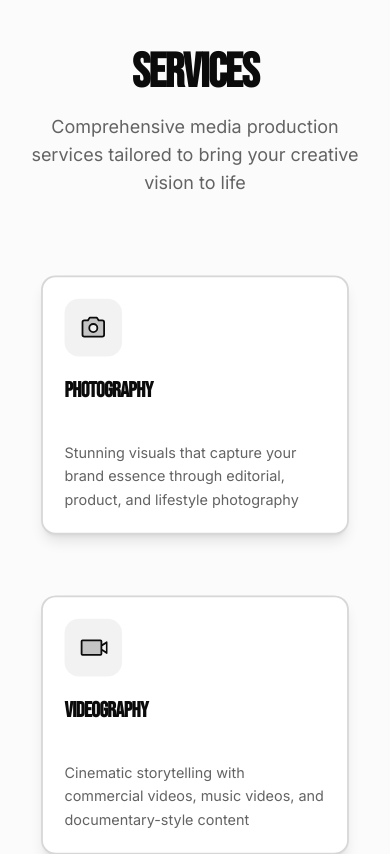
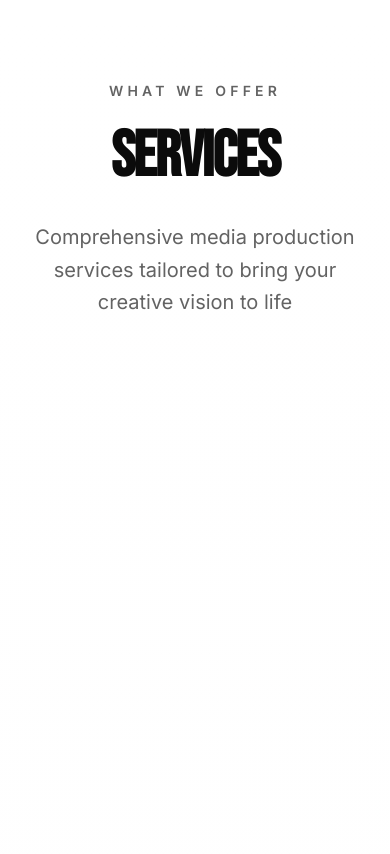
Before and after one commit to fusionlabs-tech/aegon-studios, a React (Vite) app: page / in a window 390 px wide. Shown: the part 5500-6354 px from the top of the page. Built offline with nearby package versions, Linux system fonts and the light colour scheme.

Commit message:
Generated by Spark: we need to make that service we offer part more matching. it feels odd currently

```diff
--- a/src/components/Services.tsx
+++ b/src/components/Services.tsx
@@ -1,9 +1,8 @@
 import { useEffect, useRef } from 'react'
-import { motion } from 'framer-motion'
+import { motion, useScroll, useTransform } from 'framer-motion'
 import gsap from 'gsap'
 import { ScrollTrigger } from 'gsap/ScrollTrigger'
 import { Camera, VideoCamera, Microphone, Calendar, Buildings, Sparkle } from '@phosphor-icons/react'
-import { Card, CardContent, CardDescription, CardHeader, CardTitle } from '@/components/ui/card'
 
 gsap.registerPlugin(ScrollTrigger)
 
@@ -11,131 +10,179 @@ const services = [
   {
     icon: Camera,
     title: 'Photography',
-    description: 'Stunning visuals that capture your brand essence through editorial, product, and lifestyle photography'
+    description: 'Stunning visuals that capture your brand essence through editorial, product, and lifestyle photography',
+    number: '01'
   },
   {
     icon: VideoCamera,
     title: 'Videography',
-    description: 'Cinematic storytelling with commercial videos, music videos, and documentary-style content'
+    description: 'Cinematic storytelling with commercial videos, music videos, and documentary-style content',
+    number: '02'
   },
   {
     icon: Buildings,
     title: 'Studio Sessions',
-    description: 'Professional studio environment with state-of-the-art equipment for controlled shoots'
+    description: 'Professional studio environment with state-of-the-art equipment for controlled shoots',
+    number: '03'
   },
   {
     icon: Calendar,
     title: 'Event Coverage',
-    description: 'Comprehensive documentation of your events with photo and video coverage'
+    description: 'Comprehensive documentation of your events with photo and video coverage',
+    number: '04'
   },
   {
     icon: Microphone,
     title: 'Podcast Production',
-    description: 'Multi-camera podcast recording with professional audio and video post-production'
+    description: 'Multi-camera podcast recording with professional audio and video post-production',
+    number: '05'
   },
   {
     icon: Sparkle,
     title: 'Brand Content',
-    description: 'Complete content creation services to elevate your brand across all platforms'
+    description: 'Complete content creation services to elevate your brand across all platforms',
+    number: '06'
   }
 ]
 
 export function Services() {
   const sectionRef = useRef<HTMLElement>(null)
-  const cardsRef = useRef<HTMLDivElement>(null)
+  const titleRef = useRef<HTMLDivElement>(null)
+
+  const { scrollYProgress } = useScroll({
+    target: sectionRef,
+    offset: ["start end", "end start"]
+  })
+
+  const titleOpacity = useTransform(scrollYProgress, [0, 0.2, 0.8, 1], [0, 1, 1, 0])
+  const titleY = useTransform(scrollYProgress, [0, 0.2, 0.8, 1], [100, 0, 0, -100])
 
   useEffect(() => {
-    if (!cardsRef.current) return
+    if (!sectionRef.current) return
 
-    const cards = cardsRef.current.querySelectorAll('.service-card')
+    const serviceItems = sectionRef.current.querySelectorAll('.service-item')
 
+    serviceItems.forEach((item, index) => {
       gsap.fromTo(
-      cards,
-      { opacity: 0, y: 60 },
+        item,
+        {
+          opacity: 0,
+          y: 100,
+          scale: 0.9
+        },
         {
           opacity: 1,
           y: 0,
-        duration: 0.8,
-        stagger: 0.15,
+          scale: 1,
+          duration: 1,
           ease: 'power3.out',
           scrollTrigger: {
-          trigger: cardsRef.current,
-          start: 'top 70%',
+            trigger: item,
+            start: 'top 85%',
+            end: 'top 50%',
+            scrub: 1,
           }
         }
       )
+    })
+
+    return () => {
+      ScrollTrigger.getAll().forEach(trigger => {
+        const triggerElement = trigger.vars.trigger
+        if (triggerElement && typeof triggerElement !== 'string' && 'closest' in triggerElement) {
+          if ((triggerElement as Element).closest('#services-section')) {
+            trigger.kill()
+          }
+        }
+      })
+    }
   }, [])
 
   return (
     <motion.section
+      id="services-section"
       ref={sectionRef}
-      initial={{ opacity: 0 }}
-      whileInView={{ opacity: 1 }}
+      className="relative py-32 bg-background overflow-hidden"
+    >
+      <div className="absolute inset-0 bg-gradient-to-b from-transparent via-secondary/5 to-transparent pointer-events-none" />
+
+      <div className="container mx-auto px-6 relative">
+        <motion.div
+          ref={titleRef}
+          style={{ opacity: titleOpacity, y: titleY }}
+          className="text-center mb-24"
+        >
+          <motion.div
+            initial={{ opacity: 0, scale: 0.9 }}
+            whileInView={{ opacity: 1, scale: 1 }}
             viewport={{ once: true, margin: "-100px" }}
-      transition={{ duration: 1, ease: "easeOut" }}
-      className="py-24 bg-secondary/30"
+            transition={{ duration: 0.8, ease: [0.43, 0.13, 0.23, 0.96] }}
           >
-      <div className="container mx-auto px-6">
-        <motion.div
-          initial={{ opacity: 0, y: 50 }}
-          whileInView={{ opacity: 1, y: 0 }}
-          viewport={{ once: true }}
-          transition={{ duration: 0.8 }}
-          className="text-center mb-16"
-        >
-          <h2
-            className="text-[clamp(3rem,8vw,6rem)] leading-none font-bold tracking-tight mb-4 font-display"
-          >
+            <div className="text-muted-foreground font-semibold tracking-[0.3em] mb-6 text-sm">
+              WHAT WE OFFER
+            </div>
+            <h2 className="text-[clamp(4rem,12vw,10rem)] leading-none font-bold tracking-tight font-display mb-8">
               SERVICES
             </h2>
-          <p
-            className="text-muted-foreground text-lg max-w-2xl mx-auto"
-          >
+            <p className="text-muted-foreground text-xl md:text-2xl max-w-3xl mx-auto leading-relaxed">
               Comprehensive media production services tailored to bring your creative vision to life
             </p>
           </motion.div>
+        </motion.div>
 
-        <div ref={cardsRef} className="grid grid-cols-1 md:grid-cols-2 lg:grid-cols-3 gap-8">
+        <div className="max-w-7xl mx-auto space-y-0">
           {services.map((service, index) => {
             const Icon = service.icon
+            const isEven = index % 2 === 0
+
             return (
               <motion.div
                 key={service.title}
-                initial={{ opacity: 0, y: 60, scale: 0.9 }}
-                whileInView={{ opacity: 1, y: 0, scale: 1 }}
-                viewport={{ once: true, margin: "-50px" }}
-                transition={{
-                  duration: 0.6,
-                  delay: index * 0.1,
-                  ease: [0.25, 0.46, 0.45, 0.94]
-                }}
-                whileHover={{ y: -12, scale: 1.02 }}
-                className="service-card"
+                className="service-item relative border-t border-border/40 last:border-b py-12 md:py-16 group"
               >
-                <Card className="h-full border-2 hover:border-primary transition-all duration-500 bg-background shadow-lg hover:shadow-2xl group">
-                  <CardHeader className="pb-4">
-                    <div className="mb-4 inline-flex items-center justify-center w-16 h-16 rounded-xl bg-primary/5 group-hover:bg-primary transition-colors duration-500">
+                <div className={`grid md:grid-cols-12 gap-8 items-center ${isEven ? '' : 'md:grid-flow-dense'}`}>
+                  <div className={`md:col-span-2 ${isEven ? '' : 'md:col-start-11 md:text-right'}`}>
+                    <motion.div
+                      className="inline-flex items-center justify-center w-20 h-20 md:w-24 md:h-24 rounded-2xl bg-primary/5 group-hover:bg-primary transition-all duration-700 group-hover:scale-110 group-hover:rotate-6"
+                    >
                       <Icon
-                        size={32}
+                        size={48}
                         weight="duotone"
-                        className="text-primary group-hover:text-primary-foreground transition-colors duration-500"
+                        className="text-primary group-hover:text-primary-foreground transition-colors duration-700"
                       />
+                    </motion.div>
                   </div>
-                    <CardTitle className="text-2xl font-display tracking-tight">
+
+                  <div className={`md:col-span-8 ${isEven ? 'md:col-start-3' : 'md:col-start-3 md:text-right'}`}>
+                    <motion.div className="space-y-4">
+                      <div className="flex items-baseline gap-4 justify-start">
+                        <span className="text-[8rem] md:text-[12rem] font-display font-bold text-transparent bg-clip-text bg-gradient-to-br from-primary/20 to-primary/5 leading-none group-hover:from-primary/40 group-hover:to-primary/20 transition-all duration-700">
+                          {service.number}
+                        </span>
+                      </div>
+
+                      <h3 className="text-5xl md:text-7xl lg:text-8xl font-display font-bold text-foreground leading-none tracking-tight group-hover:text-primary transition-colors duration-500">
                         {service.title}
-                    </CardTitle>
-                  </CardHeader>
-                  <CardContent>
-                    <CardDescription className="text-base leading-relaxed">
+                      </h3>
+
+                      <p className="text-muted-foreground text-lg md:text-xl lg:text-2xl leading-relaxed max-w-3xl">
                         {service.description}
-                    </CardDescription>
-                  </CardContent>
-                </Card>
+                      </p>
+                    </motion.div>
+                  </div>
+                </div>
+
+                <motion.div
+                  className="absolute inset-0 bg-gradient-to-r from-primary/0 via-primary/5 to-primary/0 opacity-0 group-hover:opacity-100 transition-opacity duration-700 pointer-events-none"
+                  initial={false}
+                />
               </motion.div>
             )
           })}
         </div>
       </div>
+
+      <div className="absolute bottom-0 left-0 right-0 h-px bg-gradient-to-r from-transparent via-border to-transparent" />
     </motion.section>
   )
 }
```
Lines whose indentation alone changed are shown as unchanged.
